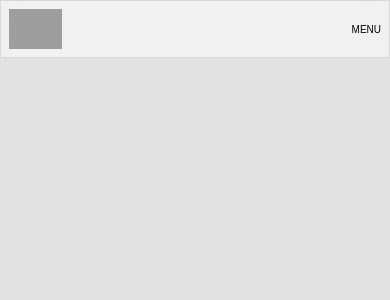
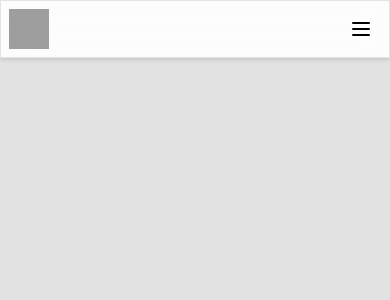
Before and after one commit to t-aoki186/atserver186.jp, a SvelteKit app: page /contact in a window 390 px wide. Shown: the top 300 px of the page. Built offline with nearby package versions, Linux system fonts and the light colour scheme; grey boxes are pictures that could not be loaded; some icons are missing; a web font is replaced by a local one.

Commit message:
feat(layout): モバイルメニューの実装とキーボード操作の追加

```diff
--- a/src/routes/+layout.svelte
+++ b/src/routes/+layout.svelte
@@ -3,32 +3,57 @@
 	import favicon from '#lib/assets/favicon.ico';
 	import type { LayoutProps } from './$types';
 	import { resolve } from '$app/paths';
+	import { afterNavigate } from '$app/navigation';
+	import { onMount } from 'svelte';
 
 	let scrolled = $state(false);
 
 	let { children }: LayoutProps = $props();
 
 	let openedHeader = $state(false);
+	let menuButton: HTMLButtonElement;
+
+	const mobileLinks = [
+		{ href: resolve('/'), label: 'ホーム', icon: 'fa-house' },
+		{ href: resolve('/services'), label: 'サービス', icon: 'fa-gears' },
+		{ href: resolve('/tools'), label: 'ツール', icon: 'fa-toolbox' },
+		{ href: resolve('/donwloads'), label: 'ダウンロード', icon: 'fa-download' },
+		{ href: resolve('/contact'), label: 'お問い合わせ', icon: 'fa-envelope' }
+	];
+
+	afterNavigate(() => (openedHeader = false));
+
+	onMount(() => {
+		scrolled = window.scrollY > 50;
+		const desktop = window.matchMedia('(min-width: 40rem)');
+		const closeOnDesktop = () => {
+			if (desktop.matches) openedHeader = false;
+		};
+		desktop.addEventListener('change', closeOnDesktop);
+		return () => desktop.removeEventListener('change', closeOnDesktop);
+	});
 
 	function openHeader() {
 		openedHeader = !openedHeader;
 	}
+
+	function handleKeydown(event: KeyboardEvent) {
+		if (event.key === 'Escape' && openedHeader) {
+			openedHeader = false;
+			menuButton?.focus();
+		}
+	}
 </script>
 
-<svelte:window onscroll={() => (scrolled = window.scrollY > 50)} />
+<svelte:window onscroll={() => (scrolled = window.scrollY > 50)} onkeydown={handleKeydown} />
 
 <svelte:head>
 	<link rel="stylesheet" href="https://cdn.atserver186.jp/libs/fontawesome/css/all.min.css" />
 	<link rel="icon" href={favicon} />
 </svelte:head>
 
-<header>
-	<div
-		class="fixed flex min-h-12 w-full overflow-hidden border border-black/10 bg-white/50 p-2 backdrop-blur-md transition-all duration-500
-		scl:right-3 scl:left-3 scl:m-2.5 scl:mt-2.5 scl:mb-auto scl:w-auto scl:rounded-2xl scl:p-2.5
-		hop:min-h-screen"
-		class:scrolled class:openedHeader
-	>
+<header class="site-header" class:scrolled class:openedHeader>
+	<div class="header-toolbar">
 		<a href={resolve('/')} title="ホーム" class="flex">
 			<img
 				src="https://pic.atserver186.jp/img/atserver/root/alft.png"
@@ -38,20 +63,12 @@
 			<img
 				src="https://pic.atserver186.jp/img/atserver/root/ats_logo.webp"
 				alt="ATSERVER Logo"
-				class="my-auto flex h-10 w-auto md:hidden hop:my-0" class:openedHeader
+				class="my-auto flex h-10 w-10 md:hidden"
 			/>
 			<!--<p class="text-bace header-logo-txt my-auto ml-2 font-bold">ATSERVER</p>-->
 		</a>
 
-		<div class="hidden hop:flex hop:flex-col mt-10 -ml-3" class:openedHeader>
-			<hr class="border border-black w-full"/>
-			<ul>
-				<li>test1</li>
-				<li>test2</li>
-			</ul>
-		</div>
-
-		<nav class="my-auto ml-auto hidden sm:flex">
+		<nav aria-label="メインナビゲーション" class="my-auto ml-auto hidden sm:flex">
 			<ul class="flex gap-4">
 				<li>
 					<button
@@ -66,18 +83,13 @@
 						</div>
 					</button>
 				</li>
+				{#each mobileLinks as link (link.href)}
 					<li>
-					<a href={resolve('/')} class="text-xs">ホーム</a>
+						<a href={link.href} onclick={() => (openedHeader = false)} class="text-xs">
+							{link.label}
+						</a>
 					</li>
-				<li>
-					<a href={resolve('/services')} class="text-xs">サービス</a>
-				</li>
-				<li>
-					<a href={resolve('/tools')} class="text-xs">ツール</a>
-				</li>
-				<li>
-					<a href={resolve('/donwloads')} class="text-xs">ダウンロード</a>
-				</li>
+				{/each}
 				<li>
 					<span>|</span>
 				</li>
@@ -87,24 +99,208 @@
 					>
 				</li>
 				<li>
-					<a href={resolve('/contact')} class="text-xs" title="お問い合わせ"
-						><i class="fa-regular fa-envelope"></i></a
+					<a href={resolve('/')} class="text-xs" title="オープンソースライセンス"
+						><i class="fa-regular fa-file-lines"></i></a
 					>
 				</li>
 			</ul>
 		</nav>
+		<div class="ml-auto flex items-center gap-1 sm:hidden">
+			<button type="button" class="header-icon-button" aria-label="検索">
+				<i class="fa-solid fa-magnifying-glass" aria-hidden="true"></i>
+			</button>
 			<button
 				type="button"
+				bind:this={menuButton}
 				onclick={openHeader}
-			class="my-auto ml-auto flex cursor-pointer flex-col sm:hidden hop:my-0" class:openedHeader
-			title="メニュー"
+				class="header-icon-button menu-toggle"
+				aria-label={openedHeader ? 'メニューを閉じる' : 'メニューを開く'}
+				aria-expanded={openedHeader}
+				aria-controls="mobile-navigation"
 			>
-			<i class="fa-solid fa-bars mx-auto text-xl" class:openedHeader></i>
-			<p class="text-[10px]">MENU</p>
+				<span class="menu-icon" aria-hidden="true"><span></span><span></span><span></span></span>
 			</button>
+		</div>
+	</div>
+	<div class="mobile-menu" inert={!openedHeader} aria-hidden={!openedHeader}>
+		<div class="mobile-menu-clip">
+			<nav id="mobile-navigation" aria-label="モバイルナビゲーション">
+				<ul>
+					{#each mobileLinks as link (link.href)}
+						<li>
+							<a href={link.href} onclick={() => (openedHeader = false)}>
+								<i class={`fa-solid ${link.icon}`} aria-hidden="true"></i>
+								<span>{link.label}</span>
+							</a>
+						</li>
+					{/each}
+				</ul>
+			</nav>
+		</div>
 	</div>
 </header>
 
 <section class="min-h-screen">
 	{@render children()}
 </section>
+
+<style>
+	.site-header {
+		--header-duration: 300ms;
+		--header-easing: cubic-bezier(0.22, 1, 0.36, 1);
+		position: fixed;
+		z-index: 50;
+		top: 0;
+		right: 0;
+		left: 0;
+		overflow: hidden;
+		border: 1px solid rgb(0 0 0 / 0.1);
+		border-radius: 0;
+		background: rgb(255 255 255 / 0.9);
+		box-shadow: 0 2px 4px rgb(0 0 0 / 0.12);
+		backdrop-filter: blur(12px);
+		transition:
+			top var(--header-duration) var(--header-easing),
+			right var(--header-duration) var(--header-easing),
+			left var(--header-duration) var(--header-easing),
+			border-radius var(--header-duration) var(--header-easing);
+	}
+
+	.site-header.scrolled {
+		top: 10px;
+		right: 22px;
+		left: 22px;
+		border-radius: 16px;
+	}
+
+	.header-toolbar {
+		display: flex;
+		align-items: center;
+		min-height: 56px;
+		padding: 7px 8px;
+	}
+
+	.header-icon-button {
+		display: grid;
+		width: 40px;
+		height: 40px;
+		place-items: center;
+		border-radius: 8px;
+		cursor: pointer;
+	}
+
+	.header-icon-button:hover,
+	.mobile-menu a:hover {
+		background: rgb(0 0 0 / 0.05);
+	}
+
+	.header-icon-button:focus-visible,
+	.mobile-menu a:focus-visible {
+		outline: 2px solid currentColor;
+		outline-offset: -2px;
+	}
+
+	.menu-icon {
+		position: relative;
+		width: 18px;
+		height: 14px;
+		border-radius: 10px;
+	}
+
+	.menu-icon span {
+		position: absolute;
+		left: 0;
+		width: 18px;
+		height: 2px;
+		border-radius: 1px;
+		background: currentColor;
+		transition:
+			transform var(--header-duration) var(--header-easing),
+			opacity var(--header-duration) var(--header-easing);
+	}
+
+	.menu-icon span:nth-child(1) {
+		top: 0;
+	}
+	.menu-icon span:nth-child(2) {
+		top: 6px;
+	}
+	.menu-icon span:nth-child(3) {
+		top: 12px;
+	}
+	.openedHeader .menu-icon span:nth-child(1) {
+		transform: translateY(6px) rotate(45deg);
+	}
+	.openedHeader .menu-icon span:nth-child(2) {
+		opacity: 0;
+		transform: scaleX(0);
+	}
+	.openedHeader .menu-icon span:nth-child(3) {
+		transform: translateY(-6px) rotate(-45deg);
+	}
+
+	/* Keep both states mounted so rapid toggles can reverse the current transition. */
+	.mobile-menu {
+		display: grid;
+		grid-template-rows: 0fr;
+		opacity: 0;
+		transition:
+			grid-template-rows var(--header-duration) var(--header-easing),
+			opacity var(--header-duration) var(--header-easing);
+	}
+
+	.openedHeader .mobile-menu {
+		grid-template-rows: 1fr;
+		opacity: 1;
+	}
+
+	.mobile-menu-clip {
+		min-height: 0;
+		overflow: hidden;
+	}
+
+	.mobile-menu nav {
+		max-height: calc(100dvh - 78px);
+		overflow-y: auto;
+		padding: 16px 16px 14px;
+		transform: translateY(-8px);
+		transition: transform var(--header-duration) var(--header-easing);
+	}
+
+	.openedHeader .mobile-menu nav {
+		transform: translateY(0);
+	}
+
+	.mobile-menu a {
+		display: flex;
+		min-height: 36px;
+		align-items: center;
+		gap: 8px;
+		padding: 8px;
+		border-radius: 6px;
+		font-size: 14px;
+		line-height: 20px;
+	}
+
+	.mobile-menu i {
+		width: 14px;
+		text-align: center;
+		font-size: 12px;
+	}
+
+	@media (min-width: 40rem) {
+		.site-header {
+			background: rgb(255 255 255 / 0.5);
+			box-shadow: none;
+		}
+		.mobile-menu {
+			display: none;
+		}
+	}
+
+	@media (prefers-reduced-motion: reduce) {
+		.site-header {
+			--header-duration: 0ms;
+		}
+	}
+</style>
```
Lines whose indentation alone changed are shown as unchanged.
